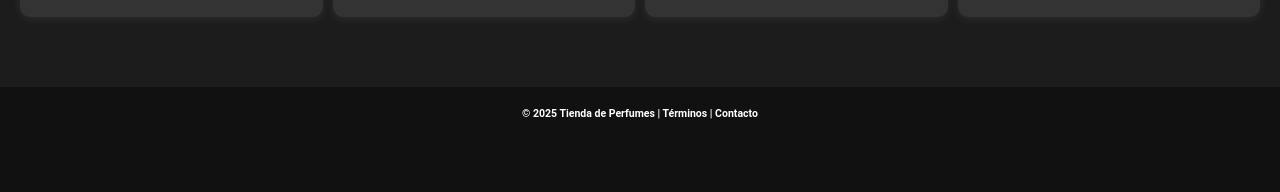
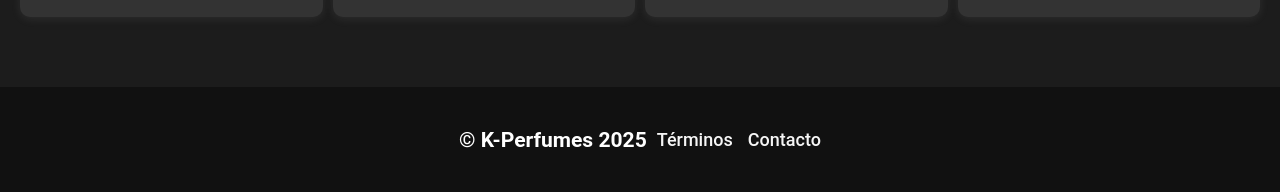
Before and after one commit to Shabby-dev/K.perfumes.Web, a plain HTML site: page src/index.html in a window 1280 px wide. Shown: the part 2167-2359 px from the top of the page. Before the commit the page ends 2307 px from the top, so only its background shows below. Drawn offline with Linux system fonts and the light colour scheme; a script that the page names is missing.

Commit message:
Update(Beta) 3.6

```diff
--- a/css/styles.css
+++ b/css/styles.css
@@ -451,11 +451,62 @@ p {
     flex: 1;
 }
 
+/*footer*/
 footer {
-    background: #111;
-    padding: 2rem;
-    text-align: center;
-    font-size: 0.9rem;
+  background: #111;
+  font-family: var(--font-italic);
+}
+.nav-footer{
+  padding: 4rem;
+  font-size: 0.9rem;
+
+  position: absolute;
+  left: 50%;
+  transform: translateX(-50%);
+  display: flex;
+  gap: 2rem;
+  font-size: 1.8rem;
+  font-family: var(--font-italic);
+  flex-wrap: wrap;
+}
+
+.nav-footer .footer-content {
+  display: flex;
+  justify-content: center;
+  align-items: center;
+  gap: 1rem;
+  flex-wrap: wrap; /* para que no se desborde en pantallas pequeñas */
+}
+
+.nav-links {
+  list-style: none;
+  padding: 0;
+  margin: 0;
+}
+
+.nav-links a {
+  text-decoration: none;
+  color: inherit;
+}
+.nav-links {
+  list-style: none;
+}
+
+.nav-links li a {
+  text-decoration: none;
+  color: var(--color-texto);
+  font-weight: 500;
+  transition: color 0.3s ease;
+}
+
+.nav-links li a:hover {
+  color: var(--color-secundario);
+}
+
+header nav a {
+  color: #fff;
+  margin-left: 1rem;
+  text-decoration: none;
 }
 
 
--- a/src/index.html
+++ b/src/index.html
@@ -113,7 +113,15 @@
     </main>
 
     <footer>
-        <h3>© 2025 Tienda de Perfumes | Términos | Contacto</h3>
+    <nav class="nav-footer">
+        <div class="footer-content">
+        <h3>© K-Perfumes 2025</h3>
+        <ul class="nav-links">
+            <li><a href="index.html">Términos</a></li>
+            <li><a href="nosotros.html">Contacto</a></li>
+        </ul>
+        </div>
+    </nav>
     </footer>
 
     <!--JS debe ir al final para asegurar que el DOM cargue -->
```
Also changed, not shown: css/stylesnosotros.css (+36 -15 lines), src/nosotros.html (+10 -6 lines).
